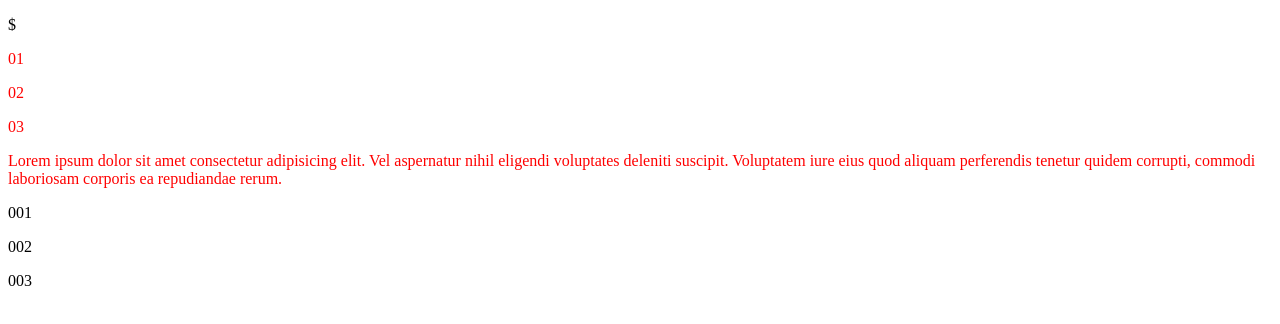
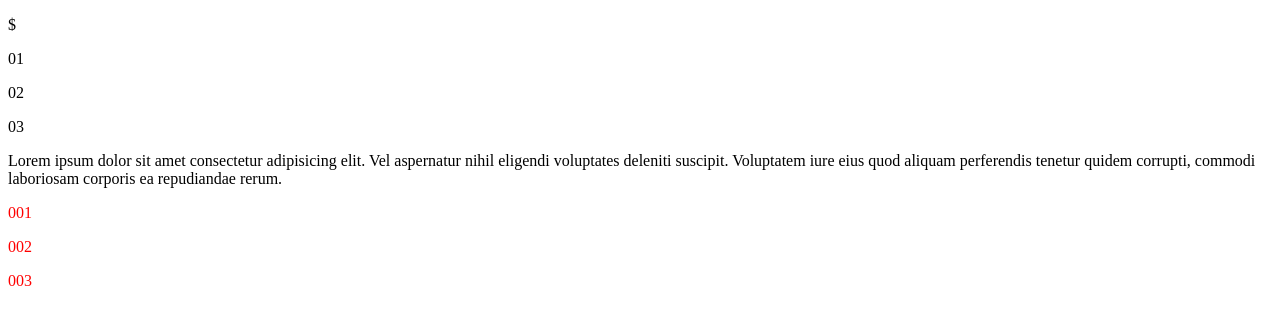
Before and after one commit to rheeger/html-css-bootcamp, a plain HTML site: page 09-cssselectors/08/index.html in a window 1280 px wide. Drawn offline with Linux system fonts and the light colour scheme.

Commit message:
fixing the dive parent child excercises

```diff
--- a/09-cssselectors/06/main.css
+++ b/09-cssselectors/06/main.css
@@ -1,3 +1,3 @@
-p div {
+div p {
     color: red
 }
--- a/09-cssselectors/07/main.css
+++ b/09-cssselectors/07/main.css
@@ -1,3 +1,3 @@
-p > div {
+div > p {
     color: red
 }
--- a/09-cssselectors/08/main.css
+++ b/09-cssselectors/08/main.css
@@ -1,3 +1,3 @@
-p ~ div {
+div ~ p {
     color: red
 }
--- a/09-cssselectors/09/main.css
+++ b/09-cssselectors/09/main.css
@@ -1,3 +1,3 @@
-p + div {
+div + p {
     color: red
 }
```
